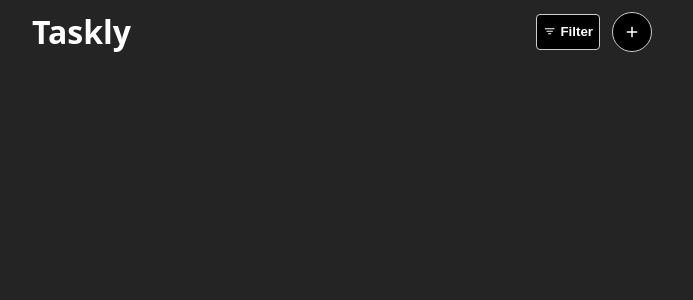
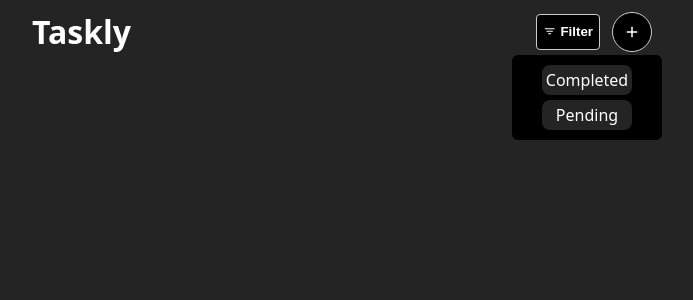
Before and after one commit to ImDoch/taskly, a React (Vite) app: page / in a window 1280 px wide. Both pictures are taken after a click on the button "Filter". Shown: the top 300 px of the page, without its empty margins (298-991 px from the left). Built offline with nearby package versions, Linux system fonts and the light colour scheme.

Commit message:
avances en el flujo de la app

```diff
--- a/src/TasklyApp.tsx
+++ b/src/TasklyApp.tsx
@@ -2,22 +2,103 @@ import { useState } from 'react';
 import { CustomHeader } from './shared/components/CustomHeader';
 import { Modal } from './shared/components/Modal';
 import { CreateTaskly } from './taskly/components/CreateTaskly';
+import { Filter } from './shared/components/Filter';
+import { TasklyList } from './taskly/components/TasklyList';
+import type { Taskly } from './taskly/components/interfaces/taskly.interface';
+import { TasklyDetails } from './taskly/components/TasklyDetails';
 
 export const TasklyApp = () => {
   const [modal, setModal] = useState<'none' | 'create' | 'detail'>('none');
+  const [filtersIsOpen, setFiltersIsOpen] = useState(false);
+  const [tasklys, setTasklys] = useState<Taskly[]>([]);
+  const [selectedTaskly, setSelectedTaskly] = useState<Taskly | null>(null);
 
-  const handleCreateModal = () => {
+  const filters = ['completed', 'pending'];
+
+  const handleCreateTasklyModal = () => {
     setModal('create');
+  };
+
+  const handleDetailModal = () => {
+    setModal('detail');
   };
 
   const handleCloseModal = () => {
     setModal('none');
   };
+
+  const handleToggleFilters = () => {
+    setFiltersIsOpen((prev) => !prev);
+  };
+
+  const handleCreateTaskly = (
+    tasklyTitle: string,
+    tasklyDescription: string
+  ) => {
+    if (!tasklyTitle.length || !tasklyDescription.length) return;
+    const normalizedTasklyTitle = tasklyTitle.trim();
+    const normalizedTasklyDescription = tasklyDescription.trim();
+
+    const newTaskly: Taskly = {
+      title: normalizedTasklyTitle,
+      description: normalizedTasklyDescription,
+      completed: false,
+    };
+
+    setTasklys((prev) => [newTaskly, ...prev]);
+  };
+
+  const handleCard = (taskly: Taskly) => {
+    handleDetailModal();
+    setSelectedTaskly(taskly);
+  };
+
+  const handleCompletedTaskly = (tasklyToUpdate: Taskly) => {
+    setTasklys((prev) => {
+      return prev.map((taskly) =>
+        taskly.title === tasklyToUpdate.title
+          ? { ...taskly, completed: true }
+          : taskly
+      );
+    });
+    setSelectedTaskly({ ...tasklyToUpdate, completed: true });
+  };
+
   return (
     <>
-      <CustomHeader title="Taskly" onCreateTasklyModal={handleCreateModal} />
-      <Modal componentToShow="create" current={modal}>
-        <CreateTaskly onCloseModal={handleCloseModal} />
+      <CustomHeader
+        title="Taskly"
+        onAddClicked={handleCreateTasklyModal}
+        onFilterClicked={handleToggleFilters}
+      >
+        <Filter isOpen={filtersIsOpen} filters={filters} />
+      </CustomHeader>
+
+      <TasklyList tasklys={tasklys} onCardClicked={handleCard} />
+
+      <Modal
+        componentToShow="create"
+        current={modal}
+        onOverlayClicked={handleCloseModal}
+      >
+        <CreateTaskly
+          onCloseModal={handleCloseModal}
+          onAddClicked={handleCreateTaskly}
+        />
+      </Modal>
+
+      <Modal
+        componentToShow="detail"
+        current={modal}
+        onOverlayClicked={handleCloseModal}
+      >
+        {selectedTaskly && (
+          <TasklyDetails
+            taskly={selectedTaskly}
+            onCloseClicked={handleCloseModal}
+            onCompletedClicked={handleCompletedTaskly}
+          />
+        )}
       </Modal>
     </>
   );
--- a/src/index.css
+++ b/src/index.css
@@ -26,7 +26,7 @@ body {
 }
 
 .modal {
-  background: white;
+  background: #333;
   padding: 2rem;
   border-radius: 0.5rem;
   max-width: 500px;
@@ -35,10 +35,25 @@ body {
   z-index: 30;
 }
 
+.status {
+  width: 2rem;
+  height: 2rem;
+  border-radius: 50%;
+}
+
+.green-status {
+  background-color: green;
+}
+
+.red-status {
+  background-color: red;
+}
+
 header {
   width: 50%;
   margin: 0 auto;
   padding: 1rem;
+  position: relative;
   display: flex;
   justify-content: space-between;
 
@@ -96,7 +111,76 @@ header {
   width: 40rem;
   display: flex;
   flex-direction: column;
+  justify-content: center;
+  align-items: center;
+  gap: 1rem;
 
+  input {
+    width: 80%;
+  }
+  textarea {
+    width: 80%;
+  }
 
+  div {
+    display: flex;
+    gap: 1rem;
 
+    button {
+      padding: 0.8rem;
+      cursor: pointer;
+    }
+  }
 }
+
+.filters-container {
+  width: 15rem;
+  padding: 1rem;
+  position: absolute;
+  top: 55px;
+  right: 0;
+  display: flex;
+  justify-content: center;
+  border-radius: 0.6rem;
+  background-color: #000;
+  z-index: 10;
+
+  ul {
+    display: flex;
+    flex-direction: column;
+    justify-content: center;
+    gap: 0.5rem;
+    list-style: none;
+  }
+
+  li {
+    padding: 0.4rem;
+    text-transform: capitalize;
+    text-align: center;
+    border-radius: 0.8rem;
+    background-color: #242424;
+    cursor: pointer;
+  }
+}
+
+.list-container {
+  width: 50%;
+  margin: 0 auto;
+  padding: 1rem;
+  display: flex;
+  flex-direction: column;
+  align-items: center;
+  gap: 1rem;
+
+  .list-card {
+    width: 80%;
+    padding: 1.5rem;
+    display: flex;
+    justify-content: space-between;
+    align-items: center;
+    border-radius: 1rem;
+    background-color: #333;
+    cursor: pointer;
+
+  }
+}
--- a/src/shared/components/CustomHeader.tsx
+++ b/src/shared/components/CustomHeader.tsx
@@ -2,16 +2,23 @@ import { BsFilter } from 'react-icons/bs';
 import { MdAdd } from 'react-icons/md';
 interface Props {
   title: string;
+  children?: React.ReactNode;
 
-  onCreateTasklyModal: () => void;
+  onAddClicked: () => void;
+  onFilterClicked: () => void;
 }
 
-export const CustomHeader = ({ title, onCreateTasklyModal }: Props) => {
+export const CustomHeader = ({
+  title,
+  children,
+  onAddClicked: onCreateTasklyModal,
+  onFilterClicked,
+}: Props) => {
   return (
     <header>
       <h1>{title}</h1>
       <div>
-        <button className="filter">
+        <button onClick={onFilterClicked} className="filter">
           <BsFilter />
           Filter
         </button>
@@ -19,6 +26,7 @@ export const CustomHeader = ({ title, onCreateTasklyModal }: Props) => {
           <MdAdd className="icon" />
         </button>
       </div>
+      {children && <>{children}</>}
     </header>
   );
 };
--- /dev/null
+++ b/src/shared/components/Filter.tsx
@@ -0,0 +1,20 @@
+interface Props {
+  isOpen: boolean;
+  filters: string[];
+}
+
+export const Filter = ({ filters, isOpen }: Props) => {
+  return (
+    <>
+      {isOpen && (
+        <div className="filters-container">
+          <ul>
+            {filters.map((filter) => (
+              <li key={filter}>{filter}</li>
+            ))}
+          </ul>
+        </div>
+      )}
+    </>
+  );
+};
--- a/src/shared/components/Modal.tsx
+++ b/src/shared/components/Modal.tsx
@@ -4,16 +4,24 @@ interface Props {
   componentToShow: string;
   current: string;
   children: React.ReactNode;
+  onOverlayClicked: () => void;
 }
 
-export const Modal = ({ children, componentToShow, current }: Props) => {
+export const Modal = ({
+  children,
+  componentToShow,
+  current,
+  onOverlayClicked,
+}: Props) => {
   const modalRoot = document.getElementById('modal-root') as HTMLElement;
 
   if (componentToShow !== current) return;
 
   return createPortal(
-    <div className="overlay">
-      <div className="modal">{children}</div>
+    <div className="overlay" onClick={onOverlayClicked}>
+      <div className="modal" onClick={(e) => e.stopPropagation()}>
+        {children}
+      </div>
     </div>,
     modalRoot
   );
--- a/src/taskly/components/CreateTaskly.tsx
+++ b/src/taskly/components/CreateTaskly.tsx
@@ -1,14 +1,36 @@
+import { useState } from 'react';
+
 interface Props {
   onCloseModal: () => void;
+  onAddClicked: (title: string, description: string) => void;
 }
 
-export const CreateTaskly = ({ onCloseModal }: Props) => {
+export const CreateTaskly = ({ onCloseModal, onAddClicked }: Props) => {
+  const [title, setTitle] = useState('');
+  const [description, setDescription] = useState('');
   return (
     <form className="create-form">
-      <input placeholder="Task Title" type="text" />
-      <textarea placeholder="Task Description" name="" id=""></textarea>
+      <input
+        onChange={(event) => setTitle(event.target.value)}
+        value={title}
+        placeholder="Task Title"
+        type="text"
+      />
+      <textarea
+        onChange={(event) => setDescription(event.target.value)}
+        value={description}
+        placeholder="Task Description"
+      ></textarea>
       <div>
-        <button>add</button>
+        <button
+          onClick={(event) => {
+            event.preventDefault();
+            onAddClicked(title, description);
+            onCloseModal();
+          }}
+        >
+          add
+        </button>
         <button onClick={onCloseModal}>close</button>
       </div>
     </form>
--- /dev/null
+++ b/src/taskly/components/TasklyDetails.tsx
@@ -0,0 +1,40 @@
+import type { Taskly } from './interfaces/taskly.interface';
+
+interface Props {
+  taskly: Taskly;
+  onCloseClicked: () => void;
+  onCompletedClicked: (taskly: Taskly) => void;
+}
+
+export const TasklyDetails = ({
+  taskly,
+  onCloseClicked,
+  onCompletedClicked,
+}: Props) => {
+  return (
+    <div>
+      <div>
+        <h2>{taskly.title}</h2>
+        <p>{taskly.description}</p>
+        <div>
+          <div
+            className={`status ${
+              taskly.completed ? 'green-status' : 'red-status'
+            }`}
+          ></div>
+        </div>
+      </div>
+      <div>
+        <button
+          onClick={() => {
+            // onCloseClicked();
+            onCompletedClicked(taskly);
+          }}
+        >
+          Completed
+        </button>
+        <button onClick={onCloseClicked}>Close</button>
+      </div>
+    </div>
+  );
+};
--- /dev/null
+++ b/src/taskly/components/TasklyList.tsx
@@ -0,0 +1,27 @@
+import type { Taskly } from './interfaces/taskly.interface';
+
+interface Props {
+  tasklys: Taskly[];
+  onCardClicked: (taskly: Taskly) => void;
+}
+
+export const TasklyList = ({ tasklys, onCardClicked }: Props) => {
+  return (
+    <section className="list-container">
+      {tasklys.map((taskly) => (
+        <article
+          onClick={() => onCardClicked(taskly)}
+          key={taskly.title}
+          className="list-card"
+        >
+          <h2>{taskly.title}</h2>
+          <div
+            className={`status ${
+              taskly.completed ? 'green-status' : 'red-status'
+            }`}
+          ></div>
+        </article>
+      ))}
+    </section>
+  );
+};
--- /dev/null
+++ b/src/taskly/components/interfaces/taskly.interface.ts
@@ -0,0 +1,5 @@
+export interface Taskly {
+  title: string;
+  description: string;
+  completed: boolean;
+}
```
